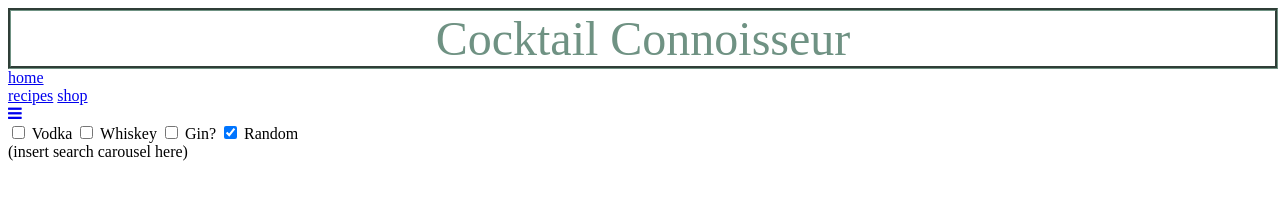
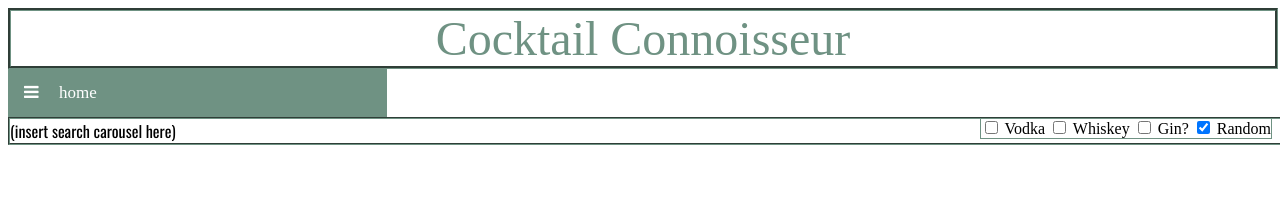
Before and after one commit to mxmurphy/Group-Project, a plain HTML site: page find.html in a window 1280 px wide. Drawn offline with nearby package versions, Linux system fonts and the light colour scheme; a web font is replaced by a local one.

Commit message:
[Still very much a work in progress and I'm tinkering with it as I go.  I need to sort out (with whomever is working on it) how to save recipes (a card like we did with the vacation thing perhaps?) and where they're going to end up.  Have yet to start the shopping list div but that'll be easy once everything else is decided upon.]

```diff
--- a/style.css
+++ b/style.css
@@ -1,3 +1,5 @@
+
+/*saving hex codes for sake of sanity blue- #696D7D, green- #6F9283*/
 
 .titleBoxDiv {
     color: #6F9283;
@@ -8,21 +10,78 @@
     font-size: 48px;
 }
 
+/* main content divs */
+.indexContentDiv {
+    color: #000;
+    border: 2px groove #6F9283;
+    width: 100%;
+    font-family: "Oswald";
+    position: absolute;
+    float: right;
+    overflow: auto;
+}
 
-.parallaxElement {
-    height: 100%;
+/*
+.findContentDiv {
+    color: #000;
+    border: 2px groove #6F9283;
+    width: 100%;
+    font-family: "Oswald";
+    position: absolute;
+    float: right;
+}*/
+
+.formBox {
+    border: 1px solid #6F9283;
+    border-width: auto;
+    text-align: center;
+    float: right;
+}
+
+.burgerCage {
+    width: 30%;
+    position: relative;
+}
+/* hamburger menu. Welcome to Mcdonalds */
+.hamburgerNavClick {
+    overflow: hidden;
+    background-color: #6F9283;
+    position: relative;
   }
 
-  .parallax {
-    /* The image used */
-    background-image: url("https://i.imgur.com/PCfnKXH.jpg?1");
+  /* Hide the links inside the navigation menu (except for logo/home) */
+  .hamburgerNavClick #otherLinks {
+    display: none;
+  }
 
-    /* Full height */
-    height: 100%;
+  /* Style navigation menu links */
+  .hamburgerNavClick a {
+    color: white;
+    padding: 14px 16px;
+    text-decoration: none;
+    font-size: 17px;
+    display: block;
+    margin-left: 35px;
+  }
 
-    /* Create the parallax scrolling effect */
-    background-attachment: fixed;
-    background-position: center;
-    background-repeat: no-repeat;
-    background-size: cover;
+  /* Style the hamburger menu */
+  .hamburgerNavClick a.icon {
+    background: #6F9283;
+    display: block;
+    position: absolute;
+    margin-left: 0;
+    top: 0;
   }
+
+  /* Add a grey background color on mouse-over */
+  .hamburgerNavClick a:hover {
+    background-color: #ddd;
+    color: black;
+  }
+
+  /* Style the active link (or home/logo) */
+  .active {
+    background-color: #6F9283;
+    color: white;
+    margin-left: 35px;
+  }
```
